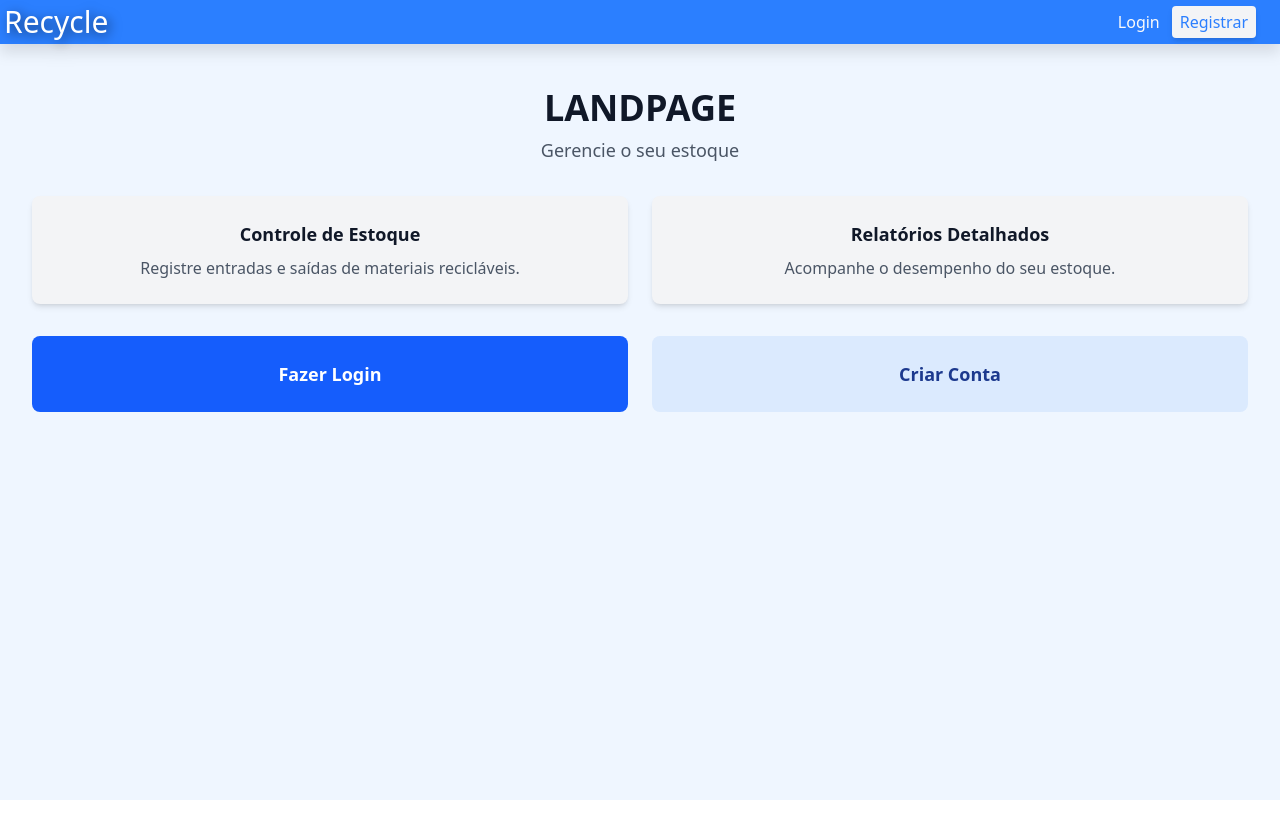
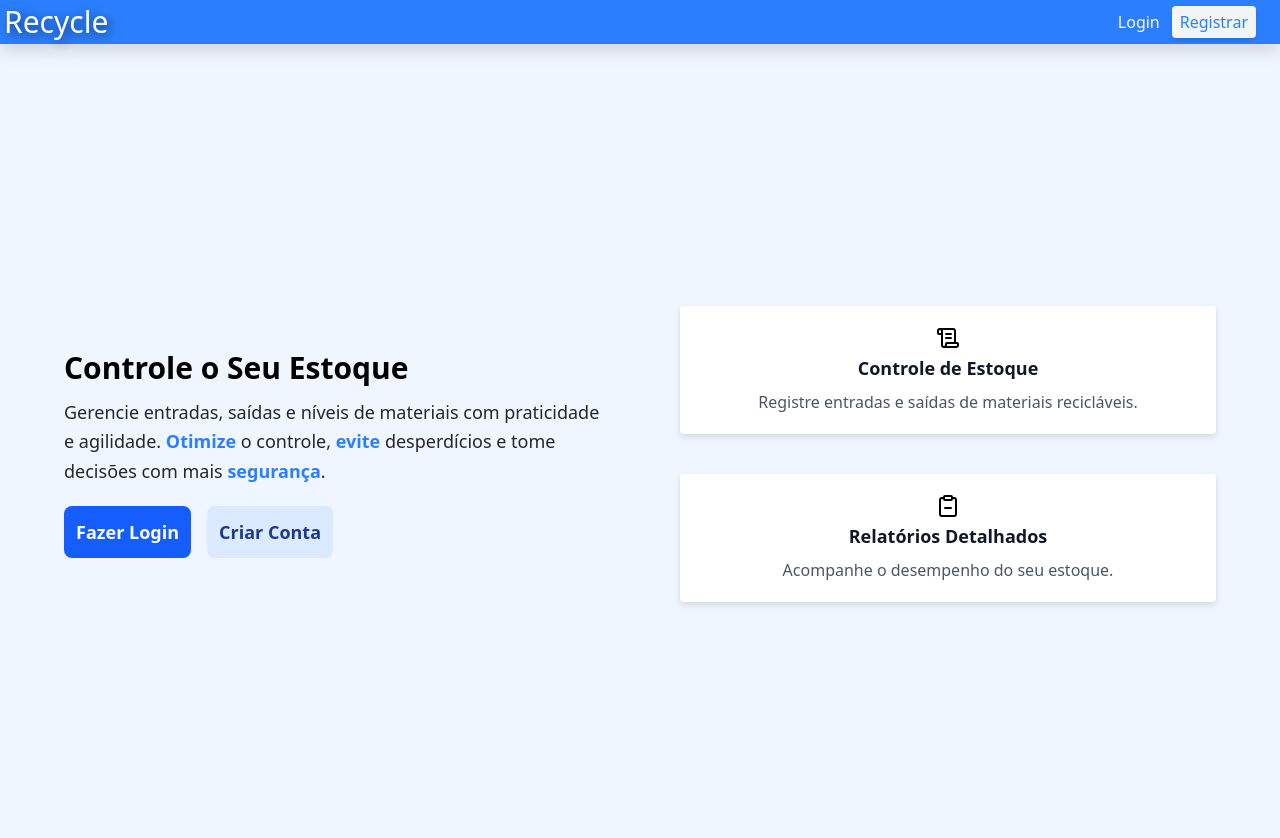
Before and after one commit to SantoGuru/Recycle, a React (Vite) app in the folder frontend/: page / in a window 1280 px wide. Shown: the top 838 px of the page. Before the commit the page ends 800 px from the top, so only its background shows below. Built offline with nearby package versions, Linux system fonts and the light colour scheme.

Commit message:
modifica estilo landpage

```diff
--- a/frontend/package.json
+++ b/frontend/package.json
@@ -11,6 +11,7 @@
   },
   "dependencies": {
     "@tailwindcss/vite": "^4.0.7",
+    "lucide": "^0.503.0",
     "lucide-react": "^0.479.0",
     "react": "^19.0.0",
     "react-dom": "^19.0.0",
--- a/frontend/src/pages/LandPage.jsx
+++ b/frontend/src/pages/LandPage.jsx
@@ -1,6 +1,7 @@
 import { useEffect } from "react";
 import { Link, useNavigate } from "react-router-dom";
 import { useAuth } from "../store/AuthContext";
+import { ClipboardMinus, ScrollText } from "lucide-react";
 
 export default function LandPage() {
   const navigate = useNavigate();
@@ -13,45 +14,62 @@ export default function LandPage() {
   }, [loading, isLogged]);
 
   return (
-    <div className="mx-auto container px-8 py-4 m-5">
-      <div className="mb-8 text-center">
-        <h1 className="text-4xl font-bold py-2 text-gray-900">LANDPAGE</h1>
-        <p className="text-gray-600 text-lg">Gerencie o seu estoque</p>
+    <main className="flex flex-col min-h-screen mx-auto justify-center items-center px-4 py-4">
+      <section className="grid grid-cols-1 md:grid-cols-2 gap-20 mt-5 max-w-6xl">
+        <div className="flex flex-col items-start justify-center gap-3">
+          <h1 className="text-3xl font-semibold">Controle o Seu Estoque</h1>
+          <p className="text-lg text-zinc-800 max-w-xl leading-relaxed">
+            Gerencie entradas, saídas e níveis de materiais com praticidade e
+            agilidade.
+            <span className="font-semibold text-blue-500"> Otimize</span> o controle,
+            <span className="font-semibold text-blue-500"> evite</span> desperdícios e
+            tome decisões com mais
+            <span className="font-semibold text-blue-500"> segurança</span>.
+          </p>
+
+          <div className="flex justify-end gap-4 mt-2">
+            <Link
+              to="/Login"
+              className="flex items-center justify-center p-3 bg-blue-600 text-white rounded-lg hover:bg-blue-700 transition-colors"
+            >
+              <h3 className="text-lg font-semibold">Fazer Login</h3>
+            </Link>
+            <Link
+              to="/Signup"
+              className="flex items-center justify-center p-3 bg-blue-100 text-blue-900 rounded-lg hover:bg-blue-200 transition-colors"
+            >
+              <h3 className="text-lg font-semibold">Criar Conta</h3>
+            </Link>
+          </div>
         </div>
 
-      <div className="grid grid-cols-2 gap-6 text-center">
-        <div className="p-6 bg-gray-100 rounded-lg shadow-md">
+        <div>
+          <div className="flex flex-col justify-center items-center gap-10">
+            <div className="w-full flex flex-col text-center justify-between bg-white rounded drop-shadow-md p-5">
+              <div className="flex flex-col items-center gap-1">
+                <ScrollText />
                 <h2 className="text-lg font-semibold text-gray-900">
                   Controle de Estoque
                 </h2>
+              </div>
               <p className="mt-2 text-gray-600">
                 Registre entradas e saídas de materiais recicláveis.
               </p>
             </div>
-        <div className="p-6 bg-gray-100 rounded-lg shadow-md">
+            <div className="w-full flex flex-col text-center justify-between bg-white rounded drop-shadow-md p-5">
+              <div className="flex flex-col items-center gap-1">
+                <ClipboardMinus />
                 <h2 className="text-lg font-semibold text-gray-900">
                   Relatórios Detalhados
                 </h2>
+              </div>
               <p className="mt-2 text-gray-600">
                 Acompanhe o desempenho do seu estoque.
               </p>
             </div>
           </div>
-
-      <div className="mt-8 grid grid-cols-2 gap-6">
-        <Link
-          to="/Login"
-          className="flex items-center justify-center p-6 bg-blue-600 text-white rounded-lg hover:bg-blue-700 transition-colors"
-        >
-          <h3 className="text-lg font-semibold">Fazer Login</h3>
-        </Link>
-        <Link
-          to="/Signup"
-          className="flex items-center justify-center p-6 bg-blue-100 text-blue-900 rounded-lg hover:bg-blue-200 transition-colors"
-        >
-          <h3 className="text-lg font-semibold">Criar Conta</h3>
-        </Link>
         </div>
-    </div>
+      </section>
+    </main>
   );
 }
```
Also changed, not shown: 1 other file (tests, documents, lock files or other folders). Lines whose indentation alone changed are shown as unchanged.
